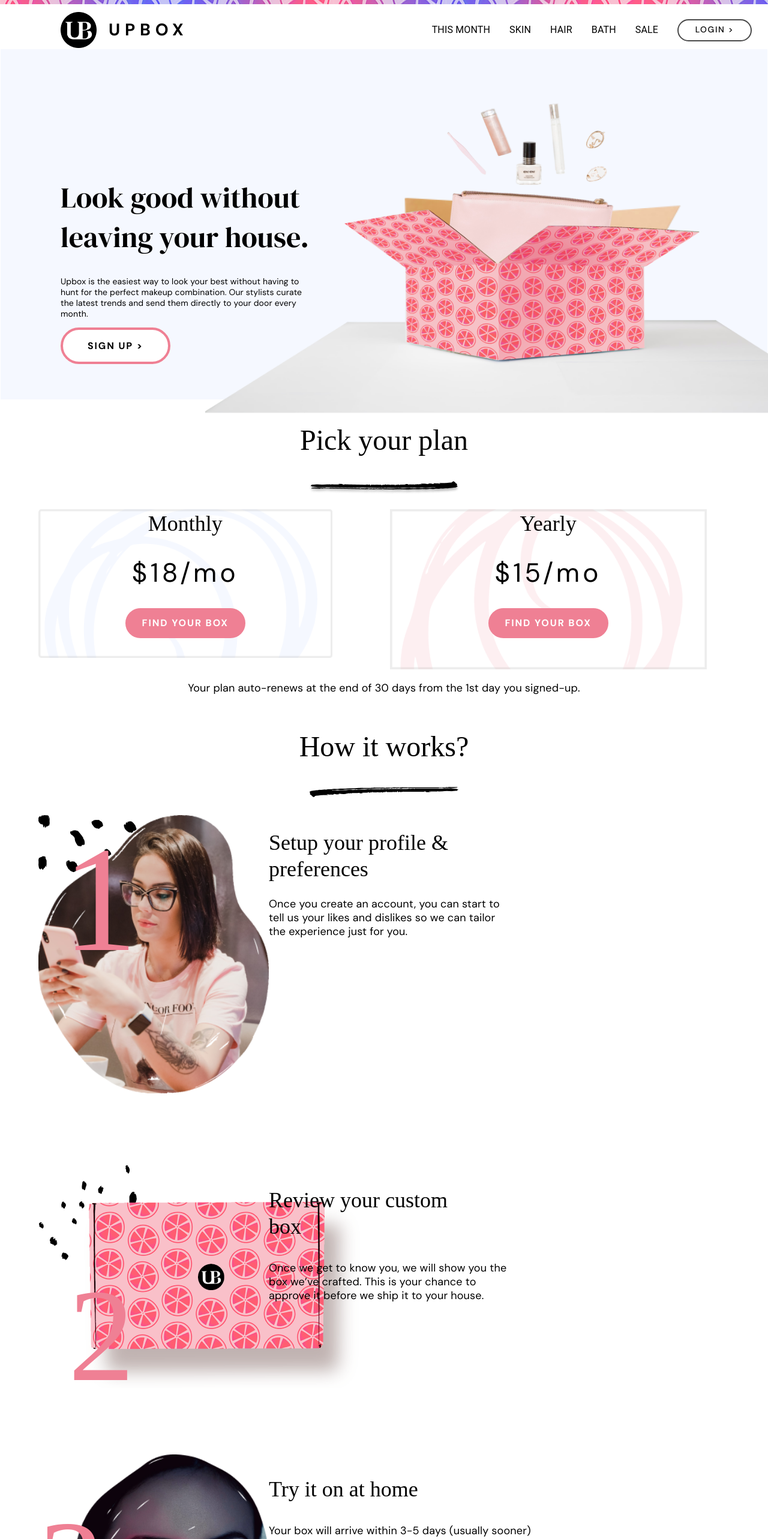
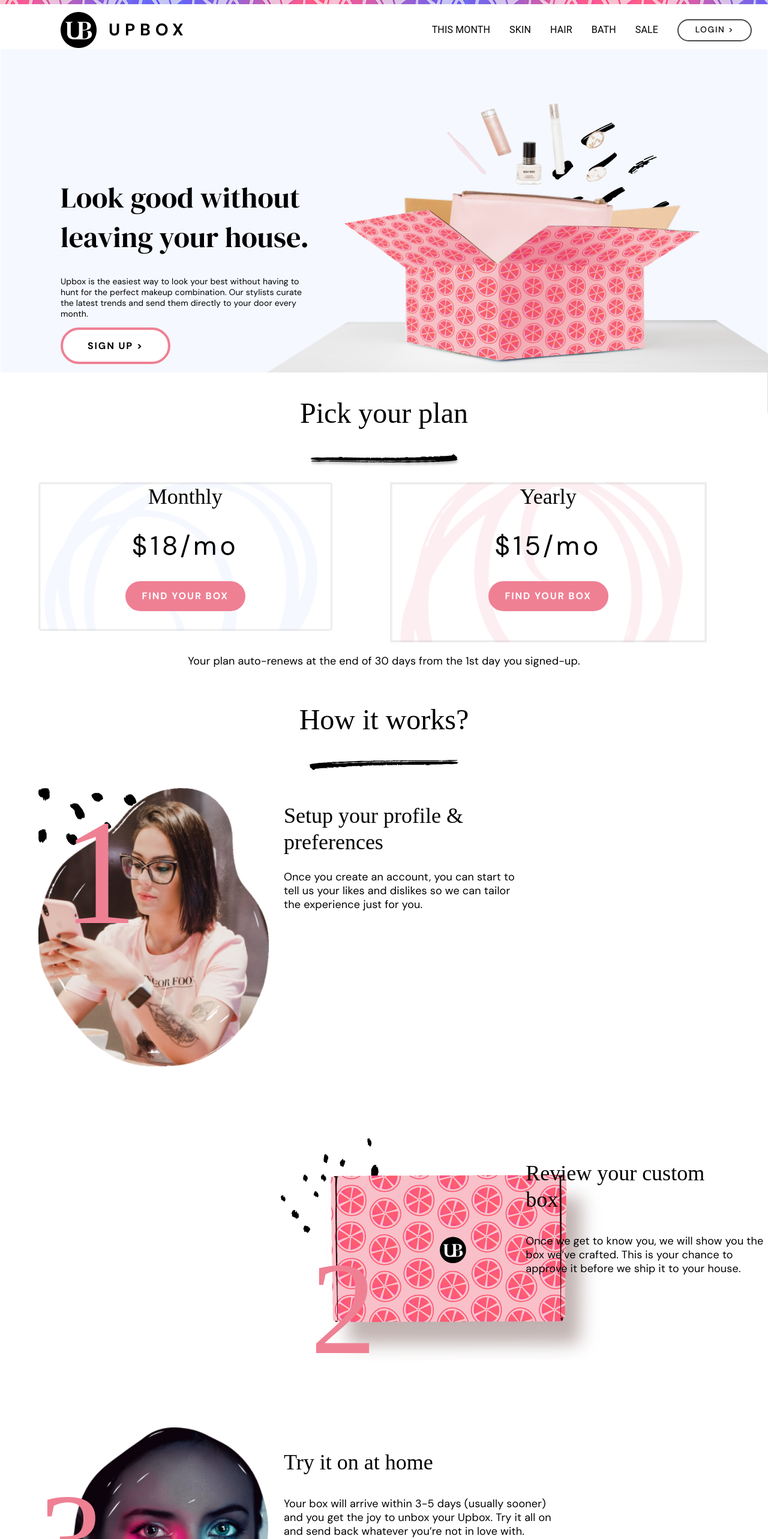
Before and after one commit to arunkjojo/upbox-ajoin, a React (Create React App) app: page / in a window 1280 px wide. Shown: the top 2566 px of the page at 60% size. Built offline with nearby package versions, Linux system fonts and the light colour scheme; a web font is replaced by a local one.

Commit message:
desktop-mostly complete

```diff
--- a/src/App.js
+++ b/src/App.js
@@ -264,7 +264,7 @@ function ResponsiveApp() {
                     </p>
                 </Grid>
               </Grid>
-              <Grid item xs={12} sm={12} md={12} lg={12} container>
+              <Grid item xs={12} sm={12} md={12} lg={12} container className="work_2">
                 <Grid item xs={12} sm={4} className='work_2_img'>
                   <div className="work_body_2_bg_image">
                     <div className="work_body_2_art_image">
--- a/src/style.css
+++ b/src/style.css
@@ -518,7 +518,10 @@
         line-height: 18px;
     }
     .hero_right {
-
+        background-image: url('./assets/Marker.png');
+        background-repeat: no-repeat;
+        background-position-x: 75%;
+        background-position-y: 50%;
     }
     .hero_box_img {
         position: relative;
@@ -528,6 +531,27 @@
         height: 530px;
         right: 10%;
         top: 89px;
+    }
+
+    .pick_plan {
+        position: relative;
+        background-color: #FFFFFF;
+        margin-top: -45px;
+    }
+
+    .work_1_txt{
+        padding-left: 25px;
+    }
+    .work_2_txt{
+        padding-left: 25px;
+    }
+    .work_3_txt{
+        padding-left: 25px;
+    }
+
+    .work_2{
+        position: relative;
+        left: 35%;
     }
 }
 /* Desktop M UI */
@@ -554,9 +578,10 @@
         margin-right: 10px;
     }
     .hero_right {
-        background-image: url('./assets/Marker-1.png');
+        background-image: url('./assets/Marker.png');
         background-repeat: no-repeat;
-        background-position-x: right;
+        background-position-x: 75%;
+        background-position-y: 50%;
     }
     .hero_box_img {
         position: relative;
@@ -566,6 +591,16 @@
         height: 530px;
         right: 10%;
         top: 89px;
+    }
+    .pick_plan {
+        position: relative;
+        background-color: #FFFFFF;
+        margin-top: -45px;
+    }
+
+    .work_2{
+        position: relative;
+        left: 35%;
     }
 }
 /* Tablet UI */
```
